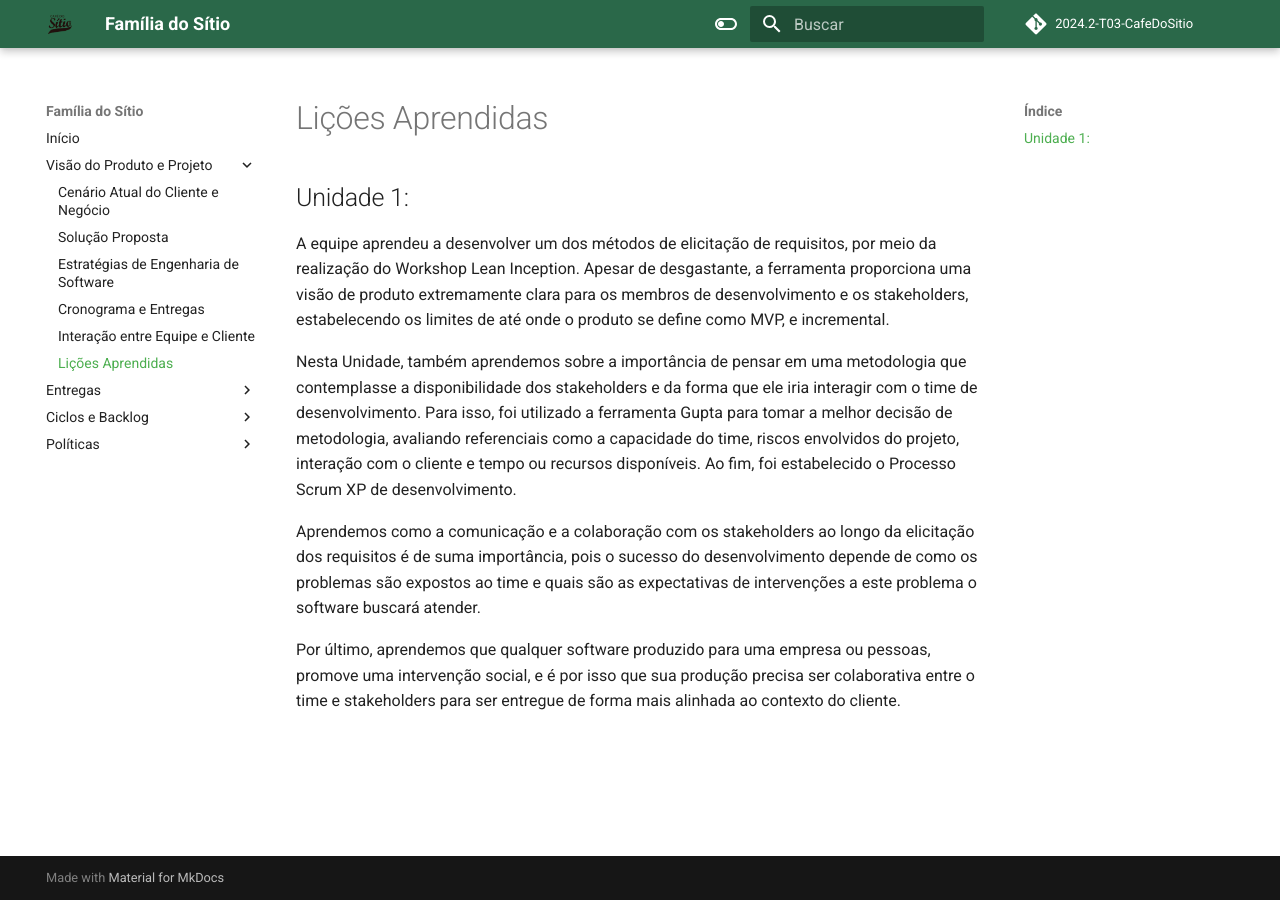
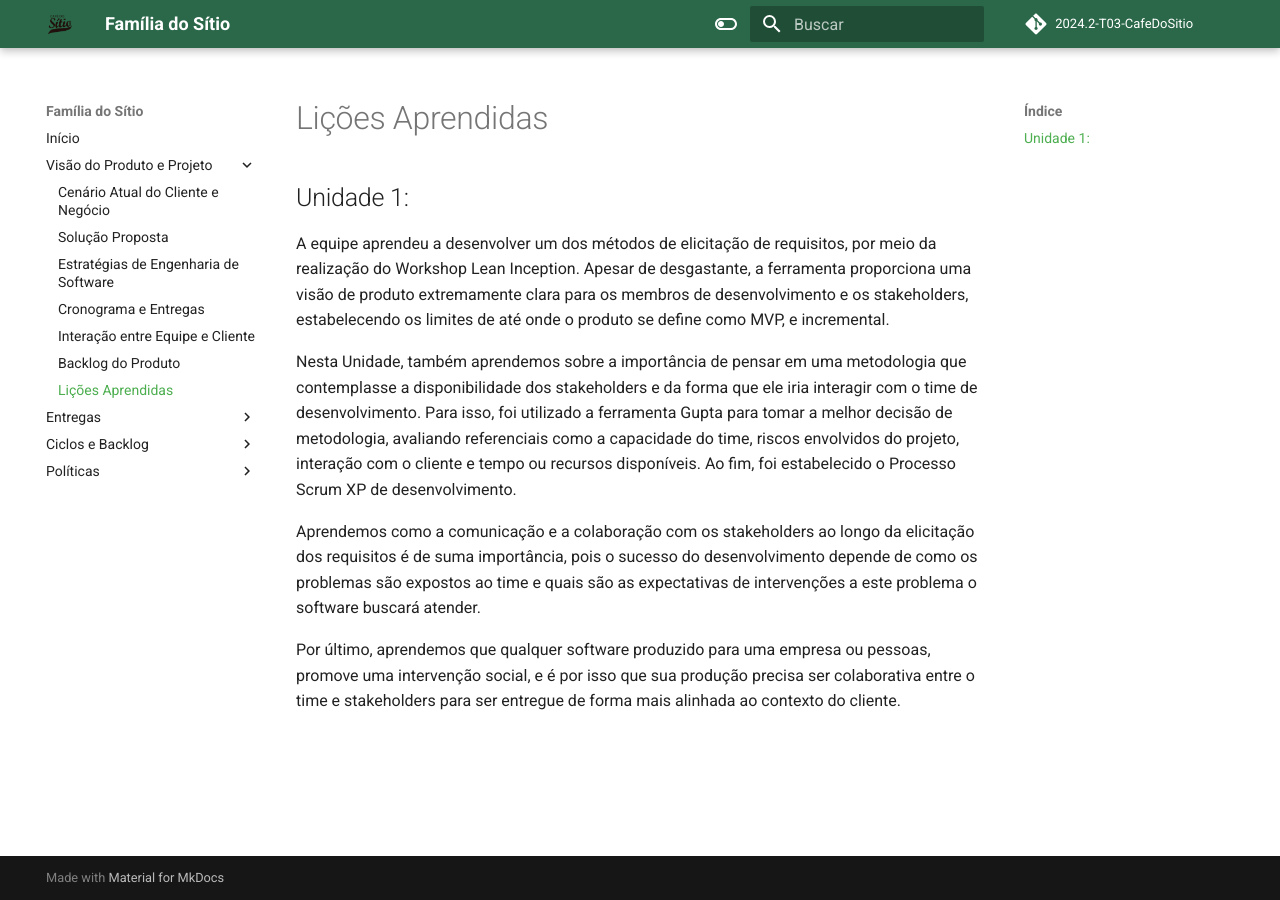
Before and after one commit to mdsreq-fga-unb/2024.2-T03-CafeDoSitio, an MkDocs documentation site: the page built from docs/sections/2-docPage/6-LicoesAprendidas.md, in a window 1280 px wide. Built offline with MkDocs 1.6.1 and Material for MkDocs 9.7.7, drawn with Linux system fonts in a browser that asks for light colours; comment, search, counter and statistics services are not loaded.

Commit message:
docs: adicionando arquivo no yml

```diff
--- a/mkdocs.yml
+++ b/mkdocs.yml
@@ -11,6 +11,7 @@ nav:
     - Estratégias de Engenharia de Software: sections/2-docPage/3-estrategiasEngSoftware.md
     - Cronograma e Entregas: sections/2-docPage/4-cronogramaEntregas.md
     - Interação entre Equipe e Cliente: sections/2-docPage/5-interacaoEquipeCliente.md
+    - Backlog do Produto: sections/2-docPage/9-backlogDeProduto.md
     - Lições Aprendidas: sections/2-docPage/6-LicoesAprendidas.md
   - Entregas:
     - Unidade 1: sections/5-entregas/Unidade1.md
```
